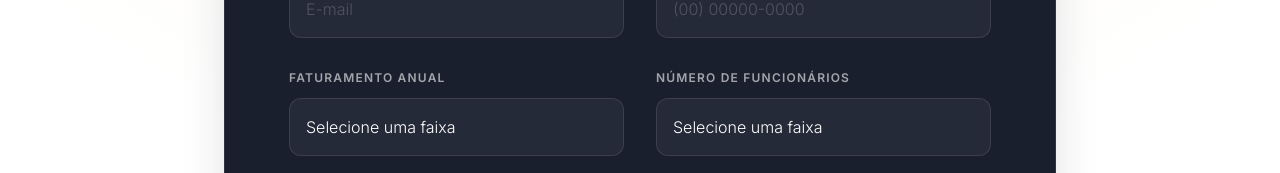
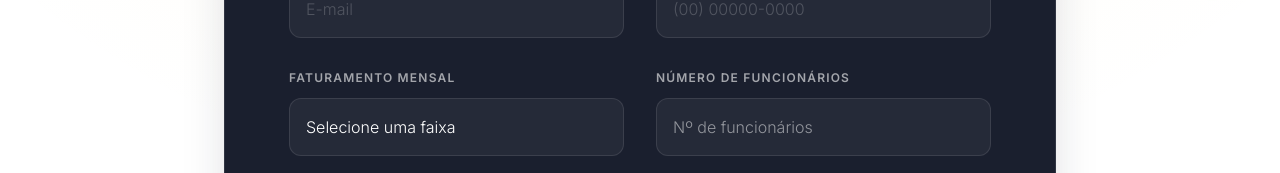
Before and after one commit to leandervenancio-source/site, a React (Vite) app: page /diagnostico in a window 1280 px wide. Shown: the part 779-952 px from the top of the page. Built offline with nearby package versions, Linux system fonts and the light colour scheme; no server answers; a web font is replaced by a local one.

Commit message:
Fix Diagnostic page form integration, add min=1 to employees, and sync dropdowns

```diff
--- a/src/components/DiagnosticForm.tsx
+++ b/src/components/DiagnosticForm.tsx
@@ -100,7 +100,7 @@ export function DiagnosticForm() {
           <option value="300 mil a 1 milhão" className="bg-obsidian text-branco">R$ 300 mil a R$ 1 milhão</option>
           <option value="Acima de 1 milhão" className="bg-obsidian text-branco">Acima de R$ 1 milhão</option>
         </select>
-        <input type="number" placeholder="Nº de Funcionários" value={formData.employees} className={inputClass} required onChange={(e) => setFormData({...formData, employees: e.target.value})} disabled={isSubmitting} />
+        <input type="number" min="1" placeholder="Nº de Funcionários" value={formData.employees} className={inputClass} required onChange={(e) => setFormData({...formData, employees: e.target.value})} disabled={isSubmitting} />
       </div>
 
       {success && (
--- a/src/pages/Diagnostic.tsx
+++ b/src/pages/Diagnostic.tsx
@@ -1,13 +1,72 @@
 import { motion } from "motion/react";
 import React, { useState } from "react";
+import { supabase } from "../lib/supabase";
+import { Loader2 } from "lucide-react";
 
 export function Diagnostic() {
+  const [formData, setFormData] = useState({
+    name: "",
+    email: "",
+    whatsapp: "",
+    company: "",
+    revenue: "",
+    employees: "",
+    challenge: "",
+  });
+
+  const [isSubmitting, setIsSubmitting] = useState(false);
   const [isSubmitted, setIsSubmitted] = useState(false);
 
-  const handleSubmit = (e: React.FormEvent) => {
+  const handleSubmit = async (e: React.FormEvent) => {
     e.preventDefault();
-    // Here you would typically send the data to a backend or CRM
-    setIsSubmitted(true);
+    setIsSubmitting(true);
+
+    try {
+      const { error } = await supabase
+        .from('leads')
+        .insert([
+          {
+            name: formData.name,
+            email: formData.email,
+            whatsapp: formData.whatsapp,
+            company: formData.company,
+            revenue: formData.revenue,
+            employees: formData.employees
+          }
+        ]);
+
+      if (error) throw error;
+
+      try {
+        await fetch("https://formsubmit.co/ajax/leandervenancio@gmail.com", {
+            method: "POST",
+            headers: {
+                'Content-Type': 'application/json',
+                'Accept': 'application/json'
+            },
+            body: JSON.stringify({
+                _subject: "🚀 Novo Lead (Aplicação): " + formData.name + " (" + formData.company + ")",
+                Nome: formData.name,
+                Empresa: formData.company,
+                WhatsApp: formData.whatsapp,
+                Email: formData.email,
+                Faturamento: formData.revenue,
+                Funcionarios: formData.employees,
+                Desafio: formData.challenge,
+                _template: "table"
+            })
+        });
+      } catch (e) {
+        console.error("Erro no envio do e-mail:", e);
+      }
+
+      setIsSubmitted(true);
+    } catch (error) {
+      console.error("Erro ao enviar formulário:", error);
+      alert("Houve um erro ao enviar seus dados. Por favor, tente novamente.");
+    } finally {
+      setIsSubmitting(false);
+    }
   };
 
   return (
@@ -59,6 +118,9 @@ export function Diagnostic() {
                     type="text"
                     id="name"
                     required
+                    value={formData.name}
+                    onChange={(e) => setFormData({...formData, name: e.target.value})}
+                    disabled={isSubmitting}
                     className="w-full px-4 py-4 border border-branco/10 focus:border-accent-premium outline-none transition-all bg-branco/5 text-branco font-light placeholder-branco/20 rounded-xl text-base"
                     placeholder="Seu nome"
                   />
@@ -69,6 +131,9 @@ export function Diagnostic() {
                     type="text"
                     id="company"
                     required
+                    value={formData.company}
+                    onChange={(e) => setFormData({...formData, company: e.target.value})}
+                    disabled={isSubmitting}
                     className="w-full px-4 py-4 border border-branco/10 focus:border-accent-premium outline-none transition-all bg-branco/5 text-branco font-light placeholder-branco/20 rounded-xl text-base"
                     placeholder="Nome da sua empresa"
                   />
@@ -82,6 +147,9 @@ export function Diagnostic() {
                     type="email"
                     id="email"
                     required
+                    value={formData.email}
+                    onChange={(e) => setFormData({...formData, email: e.target.value})}
+                    disabled={isSubmitting}
                     className="w-full px-4 py-4 border border-branco/10 focus:border-accent-premium outline-none transition-all bg-branco/5 text-branco font-light placeholder-branco/20 rounded-xl text-base"
                     placeholder="E-mail"
                   />
@@ -92,6 +160,9 @@ export function Diagnostic() {
                     type="tel"
                     id="whatsapp"
                     required
+                    value={formData.whatsapp}
+                    onChange={(e) => setFormData({...formData, whatsapp: e.target.value})}
+                    disabled={isSubmitting}
                     className="w-full px-4 py-4 border border-branco/10 focus:border-accent-premium outline-none transition-all bg-branco/5 text-branco font-light placeholder-branco/20 rounded-xl text-base"
                     placeholder="(00) 00000-0000"
                   />
@@ -100,34 +171,35 @@ export function Diagnostic() {
 
               <div className="grid grid-cols-1 md:grid-cols-2 gap-8">
                 <div>
-                  <label htmlFor="revenue" className="block text-xs font-bold text-branco/60 mb-3 uppercase tracking-[0.1em]">Faturamento Anual</label>
+                  <label htmlFor="revenue" className="block text-xs font-bold text-branco/60 mb-3 uppercase tracking-[0.1em]">Faturamento Mensal</label>
                   <select
                     id="revenue"
                     required
+                    value={formData.revenue}
+                    onChange={(e) => setFormData({...formData, revenue: e.target.value})}
+                    disabled={isSubmitting}
                     className="w-full px-4 py-4 border border-branco/10 focus:border-accent-premium outline-none transition-all bg-branco/5 text-branco font-light appearance-none rounded-xl text-base"
                   >
                     <option value="" className="bg-azul-noite">Selecione uma faixa</option>
-                    <option value="<3M" className="bg-azul-noite">Menos de R$ 3 Milhões</option>
-                    <option value="3M-10M" className="bg-azul-noite">R$ 3M a R$ 10 Milhões</option>
-                    <option value="10M-50M" className="bg-azul-noite">R$ 10M a R$ 50 Milhões</option>
-                    <option value="50M-100M" className="bg-azul-noite">R$ 50M a R$ 100 Milhões</option>
-                    <option value=">100M" className="bg-azul-noite">Mais de R$ 100 Milhões</option>
+                    <option value="Até 100 mil" className="bg-azul-noite">Até R$ 100 mil</option>
+                    <option value="100 a 300 mil" className="bg-azul-noite">R$ 100 mil a R$ 300 mil</option>
+                    <option value="300 mil a 1 milhão" className="bg-azul-noite">R$ 300 mil a R$ 1 milhão</option>
+                    <option value="Acima de 1 milhão" className="bg-azul-noite">Acima de R$ 1 milhão</option>
                   </select>
                 </div>
                 <div>
                   <label htmlFor="employees" className="block text-xs font-bold text-branco/60 mb-3 uppercase tracking-[0.1em]">Número de Funcionários</label>
-                  <select
+                  <input
+                    type="number"
                     id="employees"
                     required
+                    min="1"
+                    value={formData.employees}
+                    onChange={(e) => setFormData({...formData, employees: e.target.value})}
+                    disabled={isSubmitting}
                     className="w-full px-4 py-4 border border-branco/10 focus:border-accent-premium outline-none transition-all bg-branco/5 text-branco font-light appearance-none rounded-xl text-base"
-                  >
-                    <option value="" className="bg-azul-noite">Selecione uma faixa</option>
-                    <option value="1-10" className="bg-azul-noite">1 a 10</option>
-                    <option value="11-50" className="bg-azul-noite">11 a 50</option>
-                    <option value="51-200" className="bg-azul-noite">51 a 200</option>
-                    <option value="201-500" className="bg-azul-noite">201 a 500</option>
-                    <option value=">500" className="bg-azul-noite">Mais de 500</option>
-                  </select>
+                    placeholder="Nº de funcionários"
+                  />
                 </div>
               </div>
 
@@ -139,6 +211,9 @@ export function Diagnostic() {
                   id="challenge"
                   rows={4}
                   required
+                  value={formData.challenge}
+                  onChange={(e) => setFormData({...formData, challenge: e.target.value})}
+                  disabled={isSubmitting}
                   className="w-full px-4 py-4 border border-branco/10 focus:border-accent-premium outline-none transition-all bg-branco/5 resize-none text-branco font-light placeholder-branco/20 rounded-2xl text-base"
                   placeholder="Descreva brevemente o que está travando o crescimento ou a lucratividade da sua operação..."
                 ></textarea>
@@ -147,9 +222,14 @@ export function Diagnostic() {
               <div className="pt-8">
                 <button
                   type="submit"
-                  className="w-full flex justify-center py-5 px-8 text-sm font-bold tracking-[0.2em] uppercase text-obsidian bg-accent-premium hover:bg-white transition-all duration-300 rounded-full"
+                  disabled={isSubmitting}
+                  className="relative group w-full flex justify-center items-center py-5 px-8 text-sm font-bold tracking-[0.2em] uppercase text-obsidian bg-accent-premium transition-all duration-500 rounded-full overflow-hidden disabled:opacity-50 disabled:cursor-not-allowed hover:shadow-[0_0_50px_rgba(43,108,255,0.6)] hover:-translate-y-1"
                 >
-                  Enviar aplicação
+                  <span className="relative z-10 flex items-center gap-2">
+                    {isSubmitting && <Loader2 className="w-4 h-4 animate-spin" />}
+                    {isSubmitting ? "Enviando..." : "Enviar aplicação"}
+                  </span>
+                  {!isSubmitting && <div className="absolute inset-0 bg-white translate-y-full group-hover:translate-y-0 transition-transform duration-500"></div>}
                 </button>
                 <p className="text-xs text-branco/40 font-light text-center mt-6">
                   Suas informações são estritamente confidenciais e serão utilizadas apenas para a avaliação de fit estrutural da sua empresa.
```
